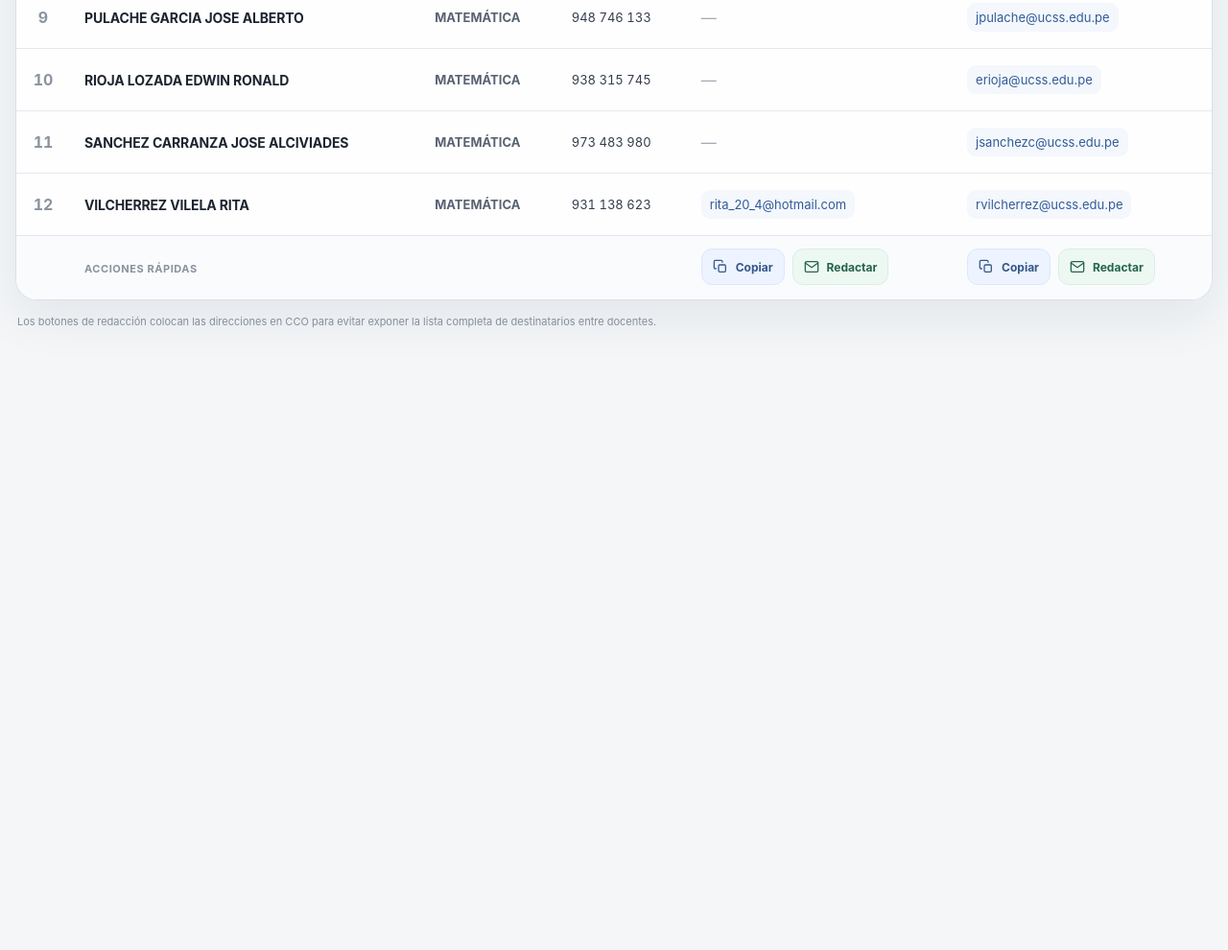
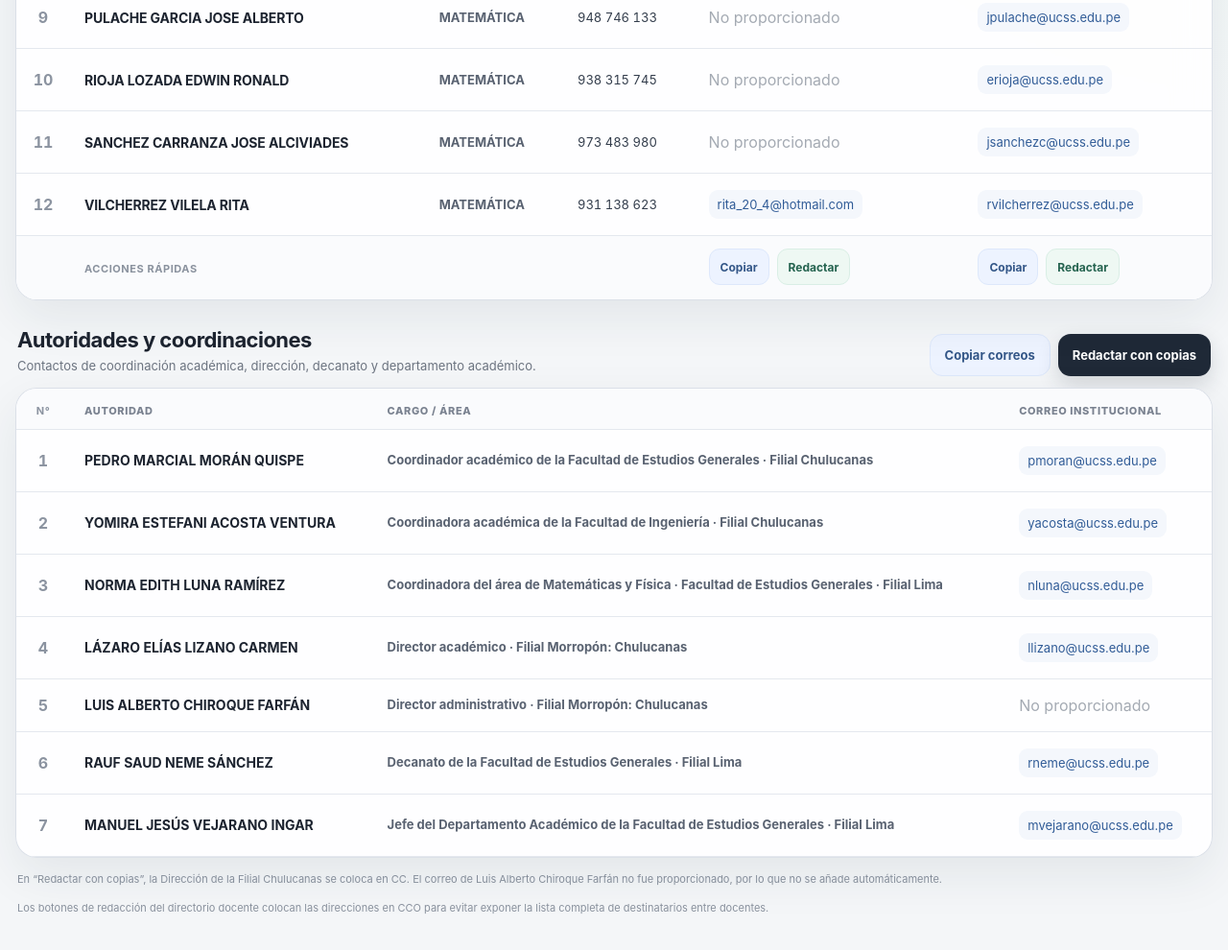
Before and after one commit to la86926/ucss-directorio, a plain HTML site: page index.html in a window 1280 px wide. Shown: the part 704-1694 px from the top of the page at 96% size. Before the commit the page ends 1104 px from the top, so only its background shows below. Drawn offline with Linux system fonts and the light colour scheme.

Commit message:
Agregar sección de autoridades UCSS

```diff
--- a/index.html
+++ b/index.html
@@ -55,6 +55,14 @@
       overflow: hidden; border: 1px solid rgba(214,220,229,.88); border-radius: var(--radius);
       background: var(--surface); box-shadow: var(--shadow); backdrop-filter: blur(18px); -webkit-backdrop-filter: blur(18px);
     }
+    .section-block { margin-top: 28px; }
+    .section-head {
+      display: flex; align-items: end; justify-content: space-between; gap: 16px;
+      margin: 0 2px 12px;
+    }
+    .section-head h2 { margin: 0; font-size: 22px; letter-spacing: -.025em; }
+    .section-head p { margin: 5px 0 0; color: var(--muted); font-size: 13px; line-height: 1.5; }
+    .authority-actions { display: flex; gap: 8px; flex-wrap: wrap; justify-content: flex-end; }
     .table-wrap { overflow-x: auto; }
     table { width: 100%; border-collapse: separate; border-spacing: 0; min-width: 1130px; }
     th, td { padding: 17px 15px; border-bottom: 1px solid var(--line); vertical-align: middle; text-align: left; }
@@ -85,6 +93,10 @@
     .action-card h3 { margin: 0 0 10px; font-size: 14px; letter-spacing: -.01em; }
     .action-card .column-actions { display: grid; }
     .privacy-note { margin: 14px 2px 0; color: #8a929e; font-size: 11px; line-height: 1.5; }
+    .authority-table { min-width: 900px; }
+    .authority-role { min-width: 360px; color: #596271; font-size: 13px; line-height: 1.45; font-weight: 650; }
+    .authority-name { min-width: 260px; font-size: 14px; font-weight: 730; }
+    .authority-note { color: #9aa1ab; font-size: 11px; line-height: 1.45; }
     .toast {
       position: fixed; left: 50%; bottom: 26px; z-index: 20; transform: translate(-50%, 16px) scale(.98);
       opacity: 0; pointer-events: none; padding: 11px 15px; border-radius: 999px; color: #fff;
@@ -97,6 +109,9 @@
       .hero { grid-template-columns: 1fr; align-items: start; gap: 16px; }
       .top-actions { justify-content: flex-start; }
       .top-actions .btn { flex: 1 1 190px; }
+      .section-head { align-items: flex-start; flex-direction: column; }
+      .authority-actions { width: 100%; justify-content: flex-start; }
+      .authority-actions .btn { flex: 1 1 180px; }
       .panel { border-radius: 18px; }
       .table-wrap { display: none; }
       .mobile-actions { display: grid; }
@@ -105,7 +120,7 @@
       .person-top { display: flex; gap: 10px; align-items: flex-start; }
       .badge-num { min-width: 30px; height: 30px; display: inline-grid; place-items: center; border-radius: 9px; background: #f1f4f8; color: #7d8693; font-size: 12px; font-weight: 750; }
       .person-name { margin: 2px 0 3px; font-size: 14px; font-weight: 760; line-height: 1.25; }
-      .person-spec { color: #7b8390; font-size: 11px; font-weight: 650; }
+      .person-spec { color: #7b8390; font-size: 11px; font-weight: 650; line-height: 1.4; }
       .person-grid { display: grid; grid-template-columns: 1fr; gap: 8px; margin-top: 12px; }
       .person-item { display: flex; flex-direction: column; gap: 4px; }
       .person-item span:first-child { color: #949ba6; font-size: 10px; font-weight: 720; letter-spacing: .04em; text-transform: uppercase; }
@@ -156,26 +171,14 @@
               <td></td>
               <td>
                 <div class="column-actions">
-                  <button class="btn btn-soft" type="button" onclick="copyEmails('personal')">
-                    <svg viewBox="0 0 24 24" aria-hidden="true"><rect x="9" y="9" width="11" height="11" rx="2"></rect><path d="M5 15H4a2 2 0 0 1-2-2V4a2 2 0 0 1 2-2h9a2 2 0 0 1 2 2v1"></path></svg>
-                    Copiar
-                  </button>
-                  <button class="btn btn-mail" type="button" onclick="openMail('personal')">
-                    <svg viewBox="0 0 24 24" aria-hidden="true"><path d="M4 4h16a2 2 0 0 1 2 2v12a2 2 0 0 1-2 2H4a2 2 0 0 1-2-2V6a2 2 0 0 1 2-2z"></path><path d="m22 6-10 7L2 6"></path></svg>
-                    Redactar
-                  </button>
+                  <button class="btn btn-soft" type="button" onclick="copyEmails('personal')">Copiar</button>
+                  <button class="btn btn-mail" type="button" onclick="openMail('personal')">Redactar</button>
                 </div>
               </td>
               <td>
                 <div class="column-actions">
-                  <button class="btn btn-soft" type="button" onclick="copyEmails('institutional')">
-                    <svg viewBox="0 0 24 24" aria-hidden="true"><rect x="9" y="9" width="11" height="11" rx="2"></rect><path d="M5 15H4a2 2 0 0 1-2-2V4a2 2 0 0 1 2-2h9a2 2 0 0 1 2 2v1"></path></svg>
-                    Copiar
-                  </button>
-                  <button class="btn btn-mail" type="button" onclick="openMail('institutional')">
-                    <svg viewBox="0 0 24 24" aria-hidden="true"><path d="M4 4h16a2 2 0 0 1 2 2v12a2 2 0 0 1-2 2H4a2 2 0 0 1-2-2V6a2 2 0 0 1 2-2z"></path><path d="m22 6-10 7L2 6"></path></svg>
-                    Redactar
-                  </button>
+                  <button class="btn btn-soft" type="button" onclick="copyEmails('institutional')">Copiar</button>
+                  <button class="btn btn-mail" type="button" onclick="openMail('institutional')">Redactar</button>
                 </div>
               </td>
             </tr>
@@ -202,7 +205,38 @@
       </div>
     </section>
 
-    <p class="privacy-note">Los botones de redacción colocan las direcciones en CCO para evitar exponer la lista completa de destinatarios entre docentes.</p>
+    <section class="section-block" aria-labelledby="authoritiesTitle">
+      <div class="section-head">
+        <div>
+          <h2 id="authoritiesTitle">Autoridades y coordinaciones</h2>
+          <p>Contactos de coordinación académica, dirección, decanato y departamento académico.</p>
+        </div>
+        <div class="authority-actions">
+          <button class="btn btn-soft" type="button" onclick="copyAuthorityEmails()">Copiar correos</button>
+          <button class="btn btn-primary" type="button" onclick="openAuthorityMail()">Redactar con copias</button>
+        </div>
+      </div>
+
+      <section class="panel" aria-label="Directorio de autoridades">
+        <div class="table-wrap">
+          <table class="authority-table">
+            <thead>
+              <tr>
+                <th class="num">N°</th>
+                <th>Autoridad</th>
+                <th>Cargo / área</th>
+                <th>Correo institucional</th>
+              </tr>
+            </thead>
+            <tbody id="authorityBody"></tbody>
+          </table>
+        </div>
+        <div class="cards" id="authorityCards"></div>
+      </section>
+      <p class="privacy-note">En “Redactar con copias”, la Dirección de la Filial Chulucanas se coloca en CC. El correo de Luis Alberto Chiroque Farfán no fue proporcionado, por lo que no se añade automáticamente.</p>
+    </section>
+
+    <p class="privacy-note">Los botones de redacción del directorio docente colocan las direcciones en CCO para evitar exponer la lista completa de destinatarios entre docentes.</p>
   </main>
   <div class="toast" id="toast" role="status" aria-live="polite">¡Copiado!</div>
 
@@ -221,12 +255,24 @@
       { n: 12, name: 'VILCHERREZ VILELA RITA', specialty: 'MATEMÁTICA', phone: '931 138 623', personal: 'rita_20_4@hotmail.com', institutional: 'rvilcherrez@ucss.edu.pe' }
     ];
 
+    const authorities = [
+      { n: 1, name: 'PEDRO MARCIAL MORÁN QUISPE', role: 'Coordinador académico de la Facultad de Estudios Generales · Filial Chulucanas', email: 'pmoran@ucss.edu.pe', group: 'to' },
+      { n: 2, name: 'YOMIRA ESTEFANI ACOSTA VENTURA', role: 'Coordinadora académica de la Facultad de Ingeniería · Filial Chulucanas', email: 'yacosta@ucss.edu.pe', group: 'to' },
+      { n: 3, name: 'NORMA EDITH LUNA RAMÍREZ', role: 'Coordinadora del área de Matemáticas y Física · Facultad de Estudios Generales · Filial Lima', email: 'nluna@ucss.edu.pe', group: 'to' },
+      { n: 4, name: 'LÁZARO ELÍAS LIZANO CARMEN', role: 'Director académico · Filial Morropón: Chulucanas', email: 'llizano@ucss.edu.pe', group: 'cc' },
+      { n: 5, name: 'LUIS ALBERTO CHIROQUE FARFÁN', role: 'Director administrativo · Filial Morropón: Chulucanas', email: '', group: 'cc' },
+      { n: 6, name: 'RAUF SAUD NEME SÁNCHEZ', role: 'Decanato de la Facultad de Estudios Generales · Filial Lima', email: 'rneme@ucss.edu.pe', group: 'to' },
+      { n: 7, name: 'MANUEL JESÚS VEJARANO INGAR', role: 'Jefe del Departamento Académico de la Facultad de Estudios Generales · Filial Lima', email: 'mvejarano@ucss.edu.pe', group: 'to' }
+    ];
+
     const body = document.getElementById('directoryBody');
     const cards = document.getElementById('directoryCards');
+    const authorityBody = document.getElementById('authorityBody');
+    const authorityCards = document.getElementById('authorityCards');
 
     const emailLink = (email) => email
       ? `<a class="email" href="mailto:${email}">${email}</a>`
-      : '<span class="empty">—</span>';
+      : '<span class="empty">No proporcionado</span>';
 
     body.innerHTML = faculty.map(person => `
       <tr>
@@ -256,14 +302,37 @@
       </article>
     `).join('');
 
+    authorityBody.innerHTML = authorities.map(person => `
+      <tr>
+        <td class="num">${person.n}</td>
+        <td class="authority-name">${person.name}</td>
+        <td class="authority-role">${person.role}</td>
+        <td>${emailLink(person.email)}</td>
+      </tr>
+    `).join('');
+
+    authorityCards.innerHTML = authorities.map(person => `
+      <article class="person-card">
+        <div class="person-top">
+          <span class="badge-num">${person.n}</span>
+          <div>
+            <div class="person-name">${person.name}</div>
+            <div class="person-spec">${person.role}</div>
+          </div>
+        </div>
+        <div class="person-grid">
+          <div class="person-item"><span>Correo institucional</span>${emailLink(person.email)}</div>
+        </div>
+      </article>
+    `).join('');
+
     function getEmails(kind) {
       if (kind === 'personal') return faculty.map(p => p.personal).filter(Boolean);
       if (kind === 'institutional') return faculty.map(p => p.institutional).filter(Boolean);
       return [...new Set(faculty.flatMap(p => [p.personal, p.institutional]).filter(Boolean))];
     }
 
-    async function copyEmails(kind) {
-      const text = getEmails(kind).join(', ');
+    async function copyText(text, message = '¡Copiado!') {
       try {
         await navigator.clipboard.writeText(text);
       } catch (_) {
@@ -276,12 +345,27 @@
         document.execCommand('copy');
         helper.remove();
       }
-      showToast('¡Copiado!');
+      showToast(message);
+    }
+
+    function copyEmails(kind) {
+      copyText(getEmails(kind).join(', '));
     }
 
     function openMail(kind) {
       const emails = getEmails(kind);
       window.location.href = `mailto:?bcc=${encodeURIComponent(emails.join(','))}`;
+    }
+
+    function copyAuthorityEmails() {
+      const emails = authorities.map(p => p.email).filter(Boolean);
+      copyText(emails.join(', '));
+    }
+
+    function openAuthorityMail() {
+      const to = authorities.filter(p => p.group === 'to' && p.email).map(p => p.email);
+      const cc = authorities.filter(p => p.group === 'cc' && p.email).map(p => p.email);
+      window.location.href = `mailto:${encodeURIComponent(to.join(','))}?cc=${encodeURIComponent(cc.join(','))}`;
     }
 
     let toastTimer;
```
